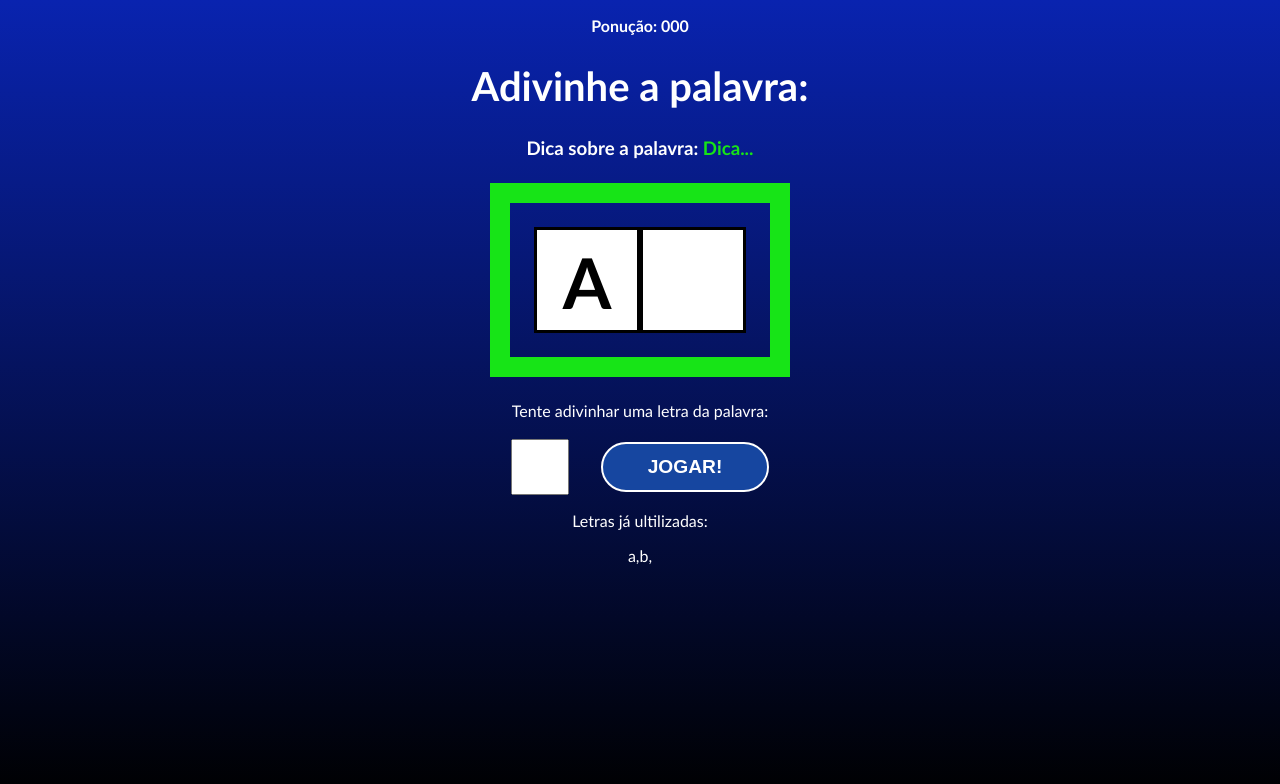
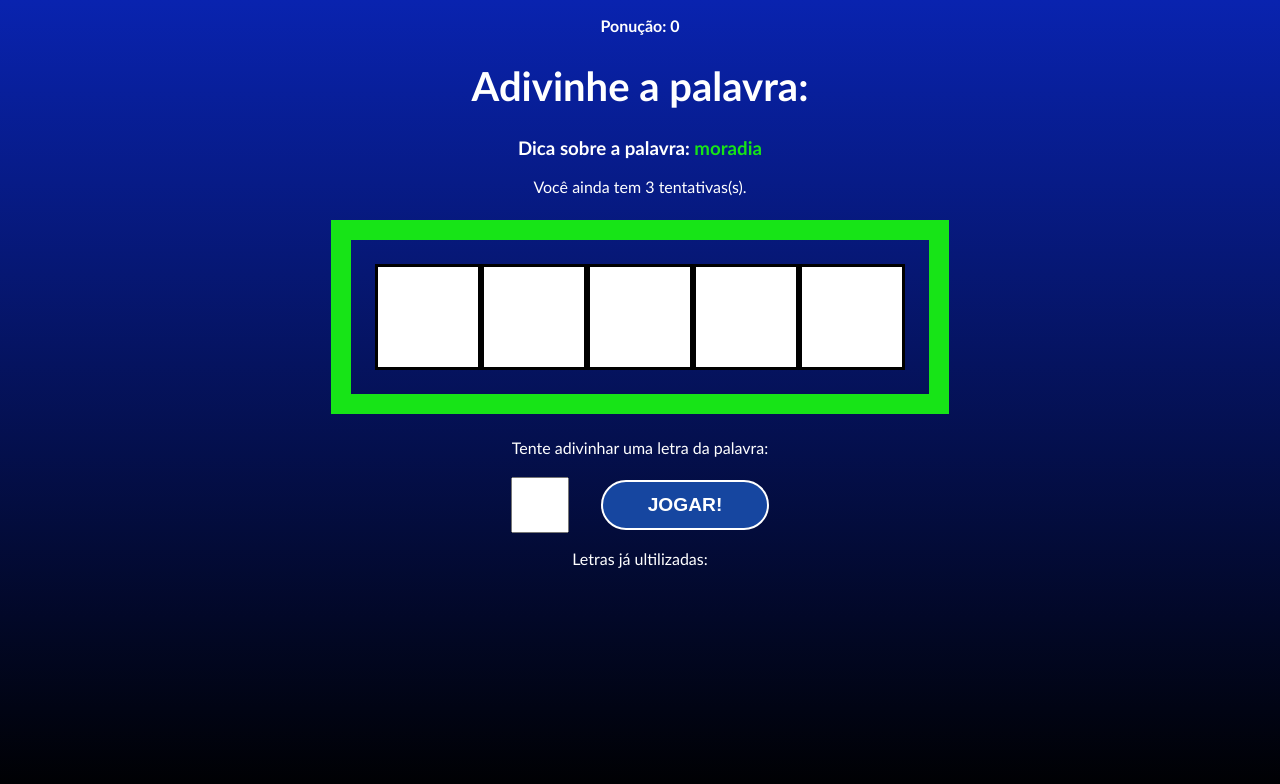
Before and after one commit to AlexandreLiberatto/Adivinhe-a-Palavra, a React (Vite) app: page / in a window 1280 px wide. Both pictures are taken after a click on the button "COMEÇAR O JOGO". Shown: the top 784 px of the page. Built offline with nearby package versions, Linux system fonts and the light colour scheme.

Commit message:
Gerenciando os states

```diff
--- a/src/App.jsx
+++ b/src/App.jsx
@@ -25,6 +25,11 @@
   const [pickedWord, setPickedWord] = useState("");
   const [pickedCategory, setPickedCategory] = useState("");
   const [letters, setLetters] = useState([]);
+
+  const [guessedLetters, setGuessedLeters] = useState([]);
+  const [wrongLetters, setWrongLetters] = useState([]);
+  const [guesses, setGuesses] = useState(3); /* Chances do usuário */
+  const [score, setScore] = useState(0);
 
   const pickWordAndCategory = () => {
     const categories = Object.keys(words);
@@ -55,7 +60,7 @@
 
     setPickedWord(word);
     setPickedCategory(category);
-    setLetters(letters);
+    setLetters(wordLetters);
 
     setGameStage(stages[1].name);
   };
@@ -73,7 +78,18 @@
   return (
     <div className="App">
       {gameStage === "start" && <StartScreen startGame={startGame} />}
-      {gameStage === "game" && <Game verifyLetter={verifyLetter} />}
+      {gameStage === "game" && (
+        <Game
+          verifyLetter={verifyLetter}
+          pickedWord={pickedWord}
+          pickedCategory={pickedCategory}
+          letters={letters}
+          guessedLetters={guessedLetters}
+          wrongLetters={wrongLetters}
+          guesses={guesses}
+          score={score}
+        />
+      )}
       {gameStage === "end" && <GameOver retry={retry} />}
     </div>
   );
--- a/src/components/Game.jsx
+++ b/src/components/Game.jsx
@@ -1,18 +1,35 @@
 import "./Game.css";
 
-const Game = ({ verifyLetter }) => {
+const Game = ({
+  verifyLetter,
+  pickedWord,
+  pickedCategory,
+  letters,
+  guessedLetters,
+  wrongLetters,
+  guesses,
+  score,
+}) => {
   return (
     <div className="game">
       <p className="points">
-        <span>Ponução: 000</span>
+        <span>Ponução: {score}</span>
       </p>
       <h1>Adivinhe a palavra:</h1>
       <h3 className="tip">
-        Dica sobre a palavra: <span>Dica...</span>
+        Dica sobre a palavra: <span>{pickedCategory}</span>
       </h3>
+      <p>Você ainda tem {guesses} tentativas(s).</p>
       <div className="wordContainer">
-        <span className="letter">A</span>
-        <span className="blankSquare"></span>
+        {letters.map((letter, i) =>
+          guessedLetters.includes(letter) ? (
+            <span key={i} className="letter">
+              {letter}
+            </span>
+          ) : (
+            <span key={i} className="blankSquare"></span>
+          )
+        )}
       </div>
       <div className="letterContainer">
         <p>Tente adivinhar uma letra da palavra:</p>
@@ -23,8 +40,9 @@
       </div>
       <div className="wrongLettersContainer">
         <p>Letras já ultilizadas:</p>
-        <span>a,</span>
-        <span>b,</span>
+        {wrongLetters.map((letter, i) => (
+          <span key={i}>{letter}, </span>
+        ))}
       </div>
     </div>
   );
```
